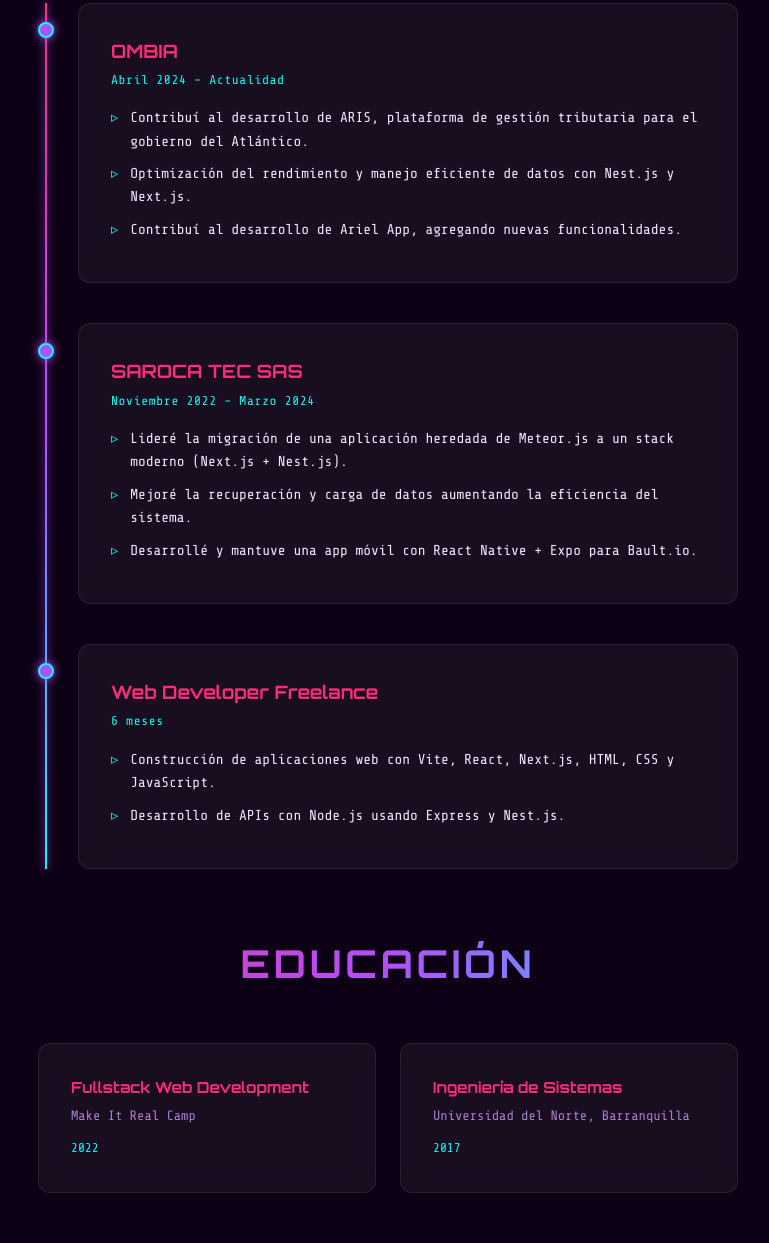
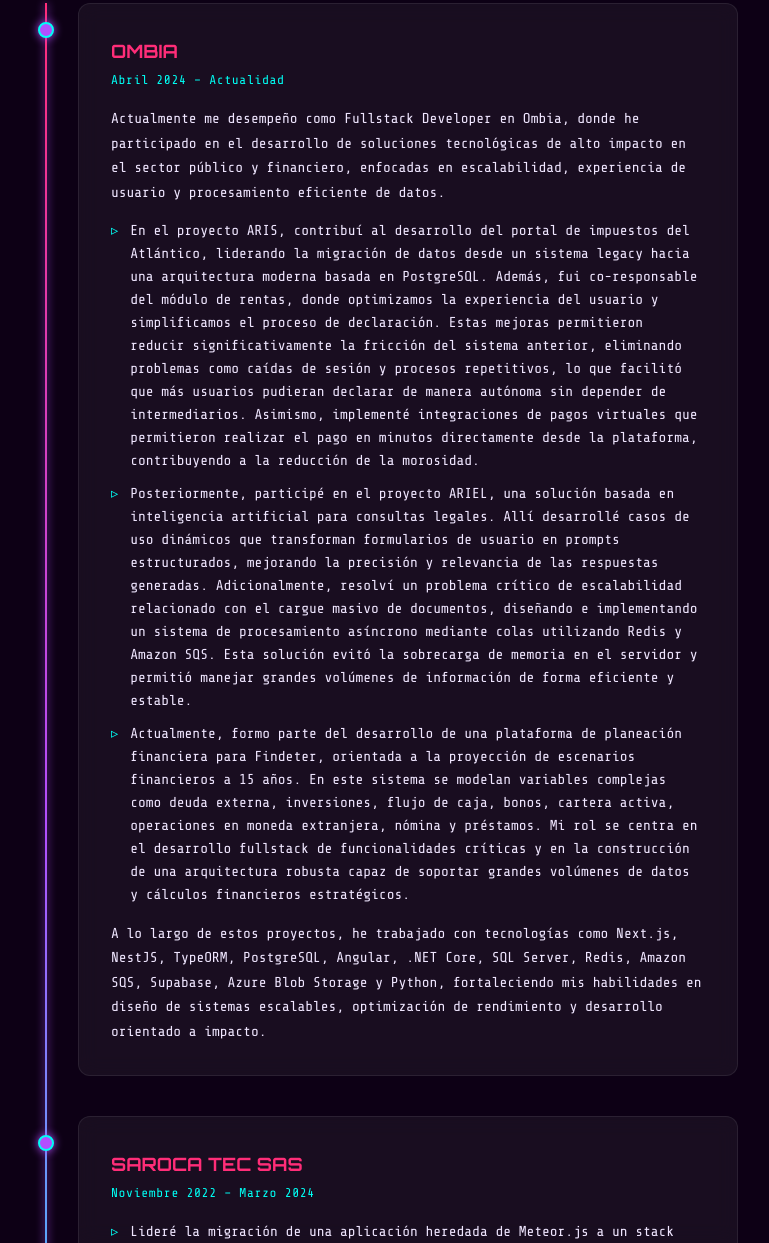
Before and after one commit to Bxtard/portafolio, an Astro site: page / in a window 1280 px wide. Shown: the part 2713-3956 px from the top of the page, without its empty margins (252-1021 px from the left). Built offline with nearby package versions, Linux system fonts and the light colour scheme; Astro itself is replaced by a stand-in of ours.

Commit message:
feat: enhance job experience section with detailed intro and outro descriptions

```diff
--- a/src/components/Experience.astro
+++ b/src/components/Experience.astro
@@ -2,18 +2,22 @@
 interface Job {
   company: string;
   period: string;
-  tasks: string[];
+  tasks?: string[];
+  intro?: string;
+  outro?: string;
 }
 
 const jobs: Job[] = [
   {
     company: 'OMBIA',
     period: 'Abril 2024 – Actualidad',
+    intro: 'Actualmente me desempeño como Fullstack Developer en Ombia, donde he participado en el desarrollo de soluciones tecnológicas de alto impacto en el sector público y financiero, enfocadas en escalabilidad, experiencia de usuario y procesamiento eficiente de datos.',
     tasks: [
-      'Contribuí al desarrollo de ARIS, plataforma de gestión tributaria para el gobierno del Atlántico.',
-      'Optimización del rendimiento y manejo eficiente de datos con Nest.js y Next.js.',
-      'Contribuí al desarrollo de Ariel App, agregando nuevas funcionalidades.',
+      'En el proyecto ARIS, contribuí al desarrollo del portal de impuestos del Atlántico, liderando la migración de datos desde un sistema legacy hacia una arquitectura moderna basada en PostgreSQL. Además, fui co-responsable del módulo de rentas, donde optimizamos la experiencia del usuario y simplificamos el proceso de declaración. Estas mejoras permitieron reducir significativamente la fricción del sistema anterior, eliminando problemas como caídas de sesión y procesos repetitivos, lo que facilitó que más usuarios pudieran declarar de manera autónoma sin depender de intermediarios. Asimismo, implementé integraciones de pagos virtuales que permitieron realizar el pago en minutos directamente desde la plataforma, contribuyendo a la reducción de la morosidad.',
+      'Posteriormente, participé en el proyecto ARIEL, una solución basada en inteligencia artificial para consultas legales. Allí desarrollé casos de uso dinámicos que transforman formularios de usuario en prompts estructurados, mejorando la precisión y relevancia de las respuestas generadas. Adicionalmente, resolví un problema crítico de escalabilidad relacionado con el cargue masivo de documentos, diseñando e implementando un sistema de procesamiento asíncrono mediante colas utilizando Redis y Amazon SQS. Esta solución evitó la sobrecarga de memoria en el servidor y permitió manejar grandes volúmenes de información de forma eficiente y estable.',
+      'Actualmente, formo parte del desarrollo de una plataforma de planeación financiera para Findeter, orientada a la proyección de escenarios financieros a 15 años. En este sistema se modelan variables complejas como deuda externa, inversiones, flujo de caja, bonos, cartera activa, operaciones en moneda extranjera, nómina y préstamos. Mi rol se centra en el desarrollo fullstack de funcionalidades críticas y en la construcción de una arquitectura robusta capaz de soportar grandes volúmenes de datos y cálculos financieros estratégicos.',
     ],
+    outro: 'A lo largo de estos proyectos, he trabajado con tecnologías como Next.js, NestJS, TypeORM, PostgreSQL, Angular, .NET Core, SQL Server, Redis, Amazon SQS, Supabase, Azure Blob Storage y Python, fortaleciendo mis habilidades en diseño de sistemas escalables, optimización de rendimiento y desarrollo orientado a impacto.',
   },
   {
     company: 'SAROCA TEC SAS',
@@ -50,11 +54,13 @@ const education = [
         <div class="timeline__card glass-card">
           <h3 class="timeline__company">{job.company}</h3>
           <span class="timeline__period">{job.period}</span>
+          {job.intro && <p class="timeline__intro">{job.intro}</p>}
           <ul class="timeline__tasks">
-            {job.tasks.map((task) => (
+            {job.tasks?.map((task) => (
               <li>{task}</li>
             ))}
           </ul>
+          {job.outro && <p class="timeline__outro">{job.outro}</p>}
         </div>
       </div>
     ))}
@@ -151,6 +157,21 @@ const education = [
     color: var(--accent-cyan);
   }
 
+  .timeline__intro,
+  .timeline__outro {
+    color: var(--text-primary);
+    font-size: 0.9rem;
+    line-height: 1.7;
+  }
+
+  .timeline__intro {
+    margin-bottom: 0.9rem;
+  }
+
+  .timeline__outro {
+    margin-top: 0.9rem;
+  }
+
   /* Education */
   .edu-grid {
     display: grid;
```
